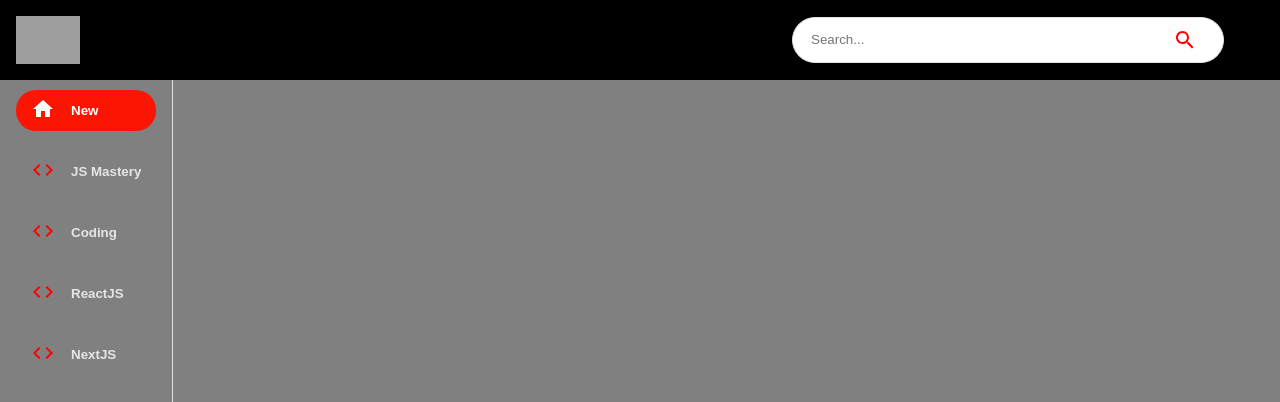
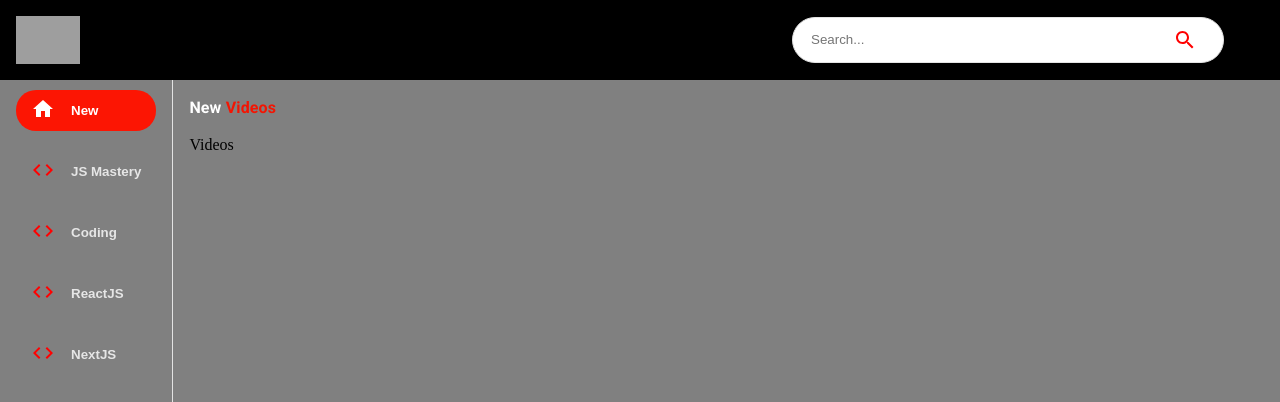
Before and after one commit to hiramzabdy/YT_VideoApp, a React (Create React App) app: page / in a window 1280 px wide. Shown: the top 402 px of the page. Built offline with nearby package versions, Linux system fonts and the light colour scheme; grey boxes are pictures that could not be loaded.

Commit message:
Basic layout

```diff
--- a/src/components/Feed.jsx
+++ b/src/components/Feed.jsx
@@ -1,6 +1,6 @@
 import { useState, useEffect } from "react"
 import { Box, Stack, Typography} from "@mui/material"
-import Sidebar from "./Sidebar"
+import { Sidebar, Videos } from "./"
 
 const Feed = () => {
   return (
@@ -14,6 +14,13 @@
         <Typography className="copyright" variant="body2" sx={{mt:1.5, color: "#fff"}}>Copyrights 2024</Typography>
       </Box>
 
+      <Box p={2} sx={{overflow: "auto", height: "30vh", flex: 2}}>
+        <Typography fontWeight="bold" mb={2} sx={{color: "white"}}>
+          New <span style={{color: "#F31503"}}>Videos</span>
+        </Typography>
+        <Videos videos={[]} />
+      </Box>
+
     </Stack>
   )
 }
--- /dev/null
+++ b/src/components/Videos.jsx
@@ -0,0 +1,9 @@
+import React from 'react'
+
+const Videos = () => {
+  return (
+    <div>Videos</div>
+  )
+}
+
+export default Videos
--- a/src/components/index.js
+++ b/src/components/index.js
@@ -4,3 +4,5 @@
 export { default as ChannelDetail} from "./ChannelDetail"
 export { default as SearchFeed} from "./SearchFeed"
 export { default as SearchBar} from "./SearchBar"
+export { default as Sidebar } from "./Sidebar"
+export { default as Videos } from "./Videos"
```
